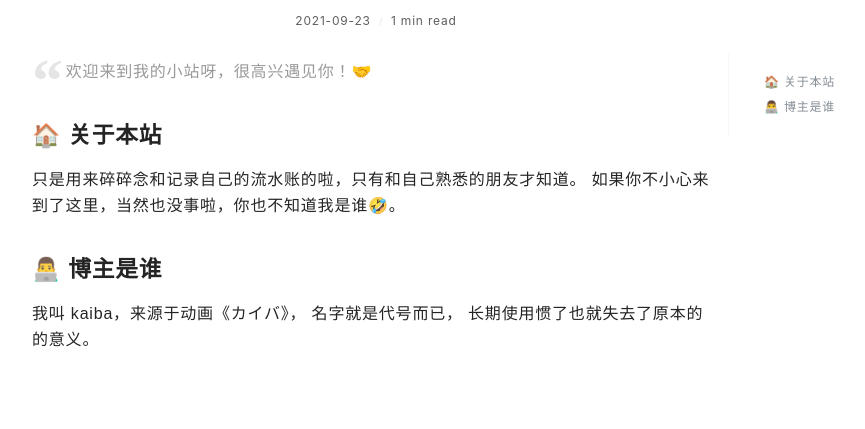
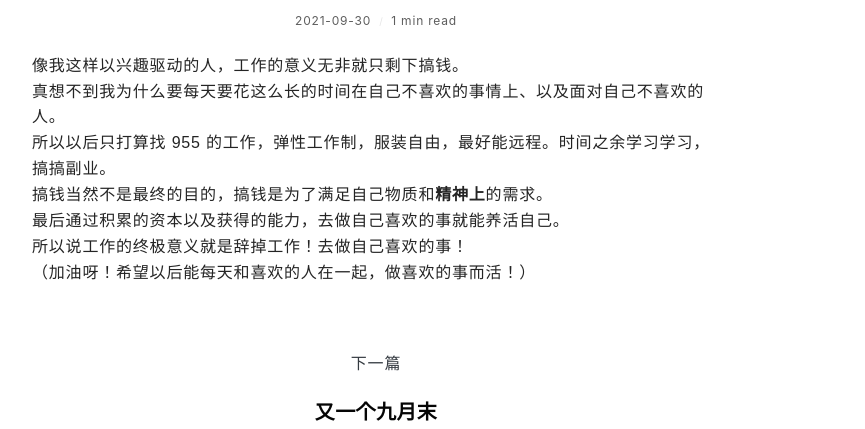
Before and after one commit to Simo-nao/simo-nao.github.io, a plain HTML site: page post/gong-zuo-de-yi-yi/index.html in a window 1280 px wide. Shown: the part 510-939 px from the top of the page, without its empty margins (264-1129 px from the left). Drawn offline with nearby package versions, Linux system fonts and the light colour scheme; a web font is replaced by a local one.

Commit message:
update from gridea: 2021-09-30 12:02:11

```diff
--- a/post/about/index.html
+++ b/post/gong-zuo-de-yi-yi/index.html
@@ -2,22 +2,19 @@
   <head>
     <meta charset="utf-8" />
 <meta name="viewport" content="width=device-width, initial-scale=1" />
-<title>关于 | KAIBA</title>
-<link rel="shortcut icon" href="https://simo-nao.github.io/favicon.ico?v=1632574853123">
+<title>工作的意义 | KAIBA</title>
+<link rel="shortcut icon" href="https://simo-nao.github.io/favicon.ico?v=1632970904569">
 <link href="https://cdn.jsdelivr.net/npm/remixicon@2.3.0/fonts/remixicon.css" rel="stylesheet">
 <link rel="stylesheet" href="https://simo-nao.github.io/styles/main.css">
-<link rel="alternate" type="application/atom+xml" title="关于 | KAIBA - Atom Feed" href="https://simo-nao.github.io/atom.xml">
+<link rel="alternate" type="application/atom+xml" title="工作的意义 | KAIBA - Atom Feed" href="https://simo-nao.github.io/atom.xml">
 <link rel="stylesheet" href="https://fonts.googleapis.com/css?family=Droid+Serif:400,700">
 
 
 
-    <meta name="description" content="
-欢迎来到我的小站呀，很高兴遇见你！🤝
-
-🏠 关于本站
-只是用来碎碎念和记录自己的流水账的啦，只有和自己熟悉的朋友才知道。 如果你不小心来到了这里，当然也没事啦，你也不知道我是谁🤣。
-👨‍💻 博主是谁
-我叫 kaiba，来源于动画..." />
+    <meta name="description" content="像我这样以兴趣驱动的人，工作的意义无非就只剩下搞钱。
+真想不到我为什么要每天要花这么长的时间在自己不喜欢的事情上、以及面对自己不喜欢的人。
+所以以后只打算找 955 的工作，弹性工作制，服装自由，最好能远程。时间之余学习学习，搞搞副业。
+搞..." />
     <meta name="keywords" content="" />
     <link rel="stylesheet" href="https://cdnjs.cloudflare.com/ajax/libs/KaTeX/0.10.0/katex.min.css">
     <script src="https://cdn.bootcss.com/highlight.js/9.12.0/highlight.min.js"></script>
@@ -27,7 +24,7 @@
       <div class="main-content">
         <div class="site-header">
   <a href="https://simo-nao.github.io">
-  <img class="avatar" src="https://simo-nao.github.io/images/avatar.png?v=1632574853123" alt="">
+  <img class="avatar" src="https://simo-nao.github.io/images/avatar.png?v=1632970904569" alt="">
   </a>
   <h1 class="site-title">
     KAIBA
@@ -80,11 +77,11 @@
         <div class="post-detail">
           <article class="post">
             <h2 class="post-title">
-              关于
+              工作的意义
             </h2>
             <div class="post-info">
               <span>
-                2021-09-23
+                2021-09-30
               </span>
               <span>
                 1 min read
@@ -94,30 +91,31 @@
 
             <div class="post-content-wrapper">
               <div class="post-content">
-                <blockquote>
-<p>欢迎来到我的小站呀，很高兴遇见你！🤝</p>
-</blockquote>
-<h2 id="关于本站">🏠 关于本站</h2>
-<p>只是用来碎碎念和记录自己的流水账的啦，只有和自己熟悉的朋友才知道。 如果你不小心来到了这里，当然也没事啦，你也不知道我是谁🤣。</p>
-<h2 id="博主是谁">👨‍💻 博主是谁</h2>
-<p>我叫 kaiba，来源于动画《カイバ》， 名字就是代号而已， 长期使用惯了也就失去了原本的的意义。</p>
+                <p>像我这样以兴趣驱动的人，工作的意义无非就只剩下搞钱。<br>
+真想不到我为什么要每天要花这么长的时间在自己不喜欢的事情上、以及面对自己不喜欢的人。<br>
+所以以后只打算找 955 的工作，弹性工作制，服装自由，最好能远程。时间之余学习学习，搞搞副业。<br>
+搞钱当然不是最终的目的，搞钱是为了满足自己物质和<strong>精神上</strong>的需求。<br>
+最后通过积累的资本以及获得的能力，去做自己喜欢的事就能养活自己。<br>
+所以说工作的终极意义就是辞掉工作！去做自己喜欢的事！<br>
+（加油呀！希望以后能每天和喜欢的人在一起，做喜欢的事而活！）</p>
 
               </div>
               <div class="toc-container">
-                <ul class="markdownIt-TOC">
-<li>
-<ul>
-<li><a href="#%E5%85%B3%E4%BA%8E%E6%9C%AC%E7%AB%99">🏠 关于本站</a></li>
-<li><a href="#%E5%8D%9A%E4%B8%BB%E6%98%AF%E8%B0%81">👨‍💻 博主是谁</a></li>
-</ul>
-</li>
-</ul>
 
               </div>
             </div>
           </article>
         </div>
 
+
+          <div class="next-post">
+            <div class="next">下一篇</div>
+            <a href="https://simo-nao.github.io/post/di-er-ge-jiu-yue-mo/">
+              <h3 class="post-title">
+                又一个九月末
+              </h3>
+            </a>
+          </div>
 
 
 
```
Also changed, not shown: archives/index.html (+11 -2 lines), atom.xml (+16 -1 lines), index.html (+21 -2 lines), post/di-er-ge-jiu-yue-mo/index.html (+2 -2 lines), tags/index.html (+2 -2 lines).
